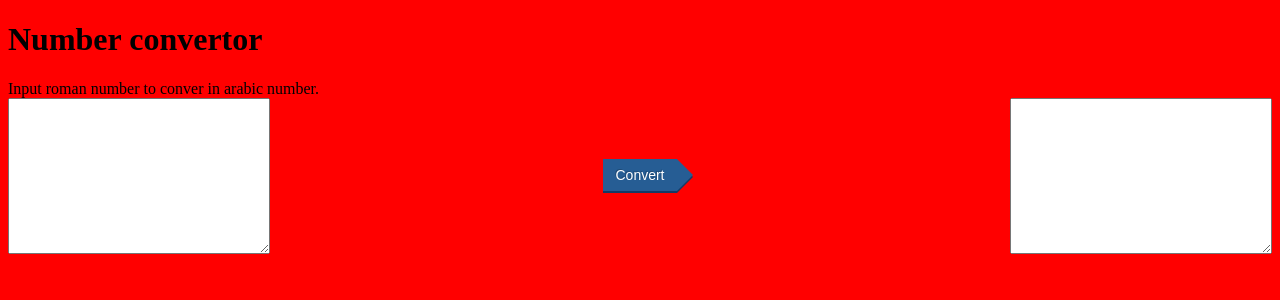
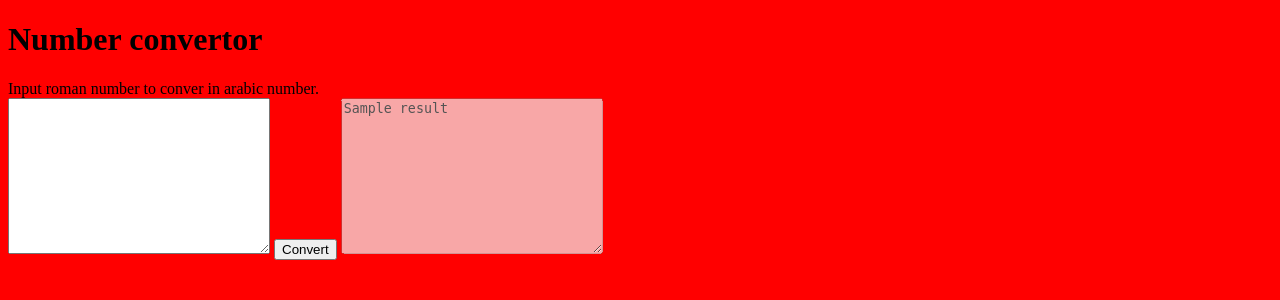
Before and after one commit to PigerDeus/conversionRomanNumbers, a Flask app: template templates/index.html in a window 1280 px wide. Shown: the top 300 px of the page. Run offline with Flask 2, Linux system fonts and the light colour scheme; the template is opened without the code that fills it: most values are stand-ins (such as "Sample title", 1, 10 or a date in 2020).

Commit message:
add simple convert in arabic number from roman

```diff
--- a/static/style.css
+++ b/static/style.css
@@ -5,71 +5,3 @@
   display: flex;
   align-items: center;
 }
-/* Стандартный стиль кнопки из Twitter Bootstrap */
-.btn{display:inline-block;padding:6px 12px;margin-bottom:0;font-size:14px;font-weight:400;line-height:1.42857143;text-align:center;white-space:nowrap;vertical-align:middle;cursor:pointer;-webkit-user-select:none;-moz-user-select:none;-ms-user-select:none;user-select:none;background-image:none;border:1px solid transparent;border-radius:4px}.btn:focus,.btn:active:focus,.btn.active:focus{outline:thin dotted;outline:5px auto -webkit-focus-ring-color;outline-offset:-2px}.btn:hover,.btn:focus{color:#333;text-decoration:none}.btn:active,.btn.active{background-image:none;outline:0;-webkit-box-shadow:inset 0 3px 5px rgba(0,0,0,.125);box-shadow:inset 0 3px 5px rgba(0,0,0,.125)}.btn.disabled,.btn[disabled],fieldset[disabled] .btn{pointer-events:none;cursor:not-allowed;filter:alpha(opacity=65);-webkit-box-shadow:none;box-shadow:none;opacity:.65}
-
-/* стиль кнопки на основе кнопок из Twitter Bootstrap */
-.btn_conv {
-  display: block;
-  max-height: 40px;
-  color: #fff;
-  border-radius: 0em; /* Обнулить округлости */
-  -moz-border-radius: 0em; /* Обнулить округлости */
-  -webkit-border-radius: 0em; /* Обнулить округлости */
-  background: #265d94;
-  border: none;
-  text-shadow: -1px -1px 0px rgba(0,0,0,.2);
-  border-bottom: 2px solid #153a65;
-  position: relative;
-  margin: 0 auto;
-}
-.btn_conv:after, .btn_conv:before {
-	left: 100%;
-	top: 50%;
-	border: solid transparent;
-	content: " ";
-	height: 0;
-	width: 0;
-	position: absolute;
-}
-.btn_conv:after {
-	border-color: rgba(136, 183, 213, 0);
-	border-left-color: #265d94;
-	border-width: 16px;
-	margin-top: -16px;
-}
-.btn_conv:before {
-	border-color: rgba(194, 225, 245, 0);
-	border-left-color: #153a65;
-	border-width: 16px;
-	margin-top: -14px;
-}
-.btn_conv:hover,
-.btn_conv:focus,
-.btn_conv:active,
-.btn_conv.active {
-  color: #fff;
-  outline: none;
-  background: #2e6eae;
-  border-bottom: 2px solid #1b4a80;
-}
-.btn_conv:hover:after,
-.btn_conv:focus:after,
-.btn_conv:active:after,
-.btn_conv.active:after {
-  border-left-color: #2e6eae;
-}
-.btn_conv:active,
-.btn_conv.active,
-.open .dropdown-toggle.btn_conv {
-  background: #265d94;
-  color: #fff;
-  box-shadow: none;
-  -moz-box-shadow: none;
-  -webkit-box-shadow: none;
-}
-.btn_conv:active:after,
-.btn_conv.active:after,
-.open .dropdown-toggle.btn_conv:after {
-  border-left-color: #265d94;
-}
--- a/templates/index.html
+++ b/templates/index.html
@@ -5,7 +5,7 @@
     <meta name="viewport" content="width=device-width, initial-scale=1.0">
     <meta http-equiv="X-UA-Compatible" content="ie=edge">
     <title>Document</title>
-    <link href="style.css " rel="stylesheet">
+    <link href="{{ url_for('static', filename='style.css') }} " rel="stylesheet">
 </head>
 <body>
     <h1>Number convertor</h1>
@@ -13,9 +13,14 @@
         Input roman number to conver in arabic number.
     </div>
     <div class="inOutField">
-        <textarea name="inText" id="1" cols="30" rows="10"></textarea>
-        <button class="btn btn_conv">Convert</button>
-        <textarea name="outText" id="2" cols="30" rows="10"></textarea>
+        <form action="{{ url_for('index') }}" method = 'POST'>
+            {{ csrf_token }}
+            <textarea name="inText" id="1" cols="30" rows="10" resize = none></textarea>
+            <input type="submit" value="Convert">
+            <textarea name="outText" disabled=disabled id="2" cols="30" rows="10">{{ result }}
+             </textarea>
+
+        </form>
     </div>
 
 </body>
--- a/views/home.py
+++ b/views/home.py
@@ -1,6 +1,53 @@
 from app import app
-from flask import render_template
+from flask import render_template, request, redirect
 
-@app.route('/')
+alphabet = {
+	'I':1,
+	'V':5,
+	'X':10,
+	'L':50,
+	'C':100,
+	'D':500,
+	'M':1000
+}
+def isRomanNumber(s):
+
+	for t in s:
+		if t in alphabet:
+			pass
+		else:
+			return False
+	return True
+
+def arabic_to_roman(s):
+	pass
+
+
+def roman_to_arabic(input_text, ):
+    input_text = input_text.upper()
+    res = 0
+    for d in range(len(input_text)):
+        try:
+            if alphabet[input_text[d]] >= alphabet[input_text[d+1]] :
+                res += alphabet[input_text[d]]
+            else:
+                res -= alphabet[input_text[d]]
+        except IndexError:
+            res += alphabet[input_text[d]]
+    return res
+
+
+@app.route('/', methods= ['POST', 'GET'])
 def index():
-    return render_template('index.html')
+    if request.method == 'POST' and len(request.form['inText'])>0:
+        try:
+            inStr = int(request.form['inText'])
+            return render_template('index.html', result = 123456789 )
+        except:
+            if isRomanNumber(request.form['inText'].upper()):
+                return render_template('index.html', result = roman_to_arabic(request.form['inText']) )
+            else:
+                return render_template('index.html', result = 'NaN' )
+        return render_template('index.html', result = request.form['inText'])
+    else:
+        return render_template('index.html')
```
